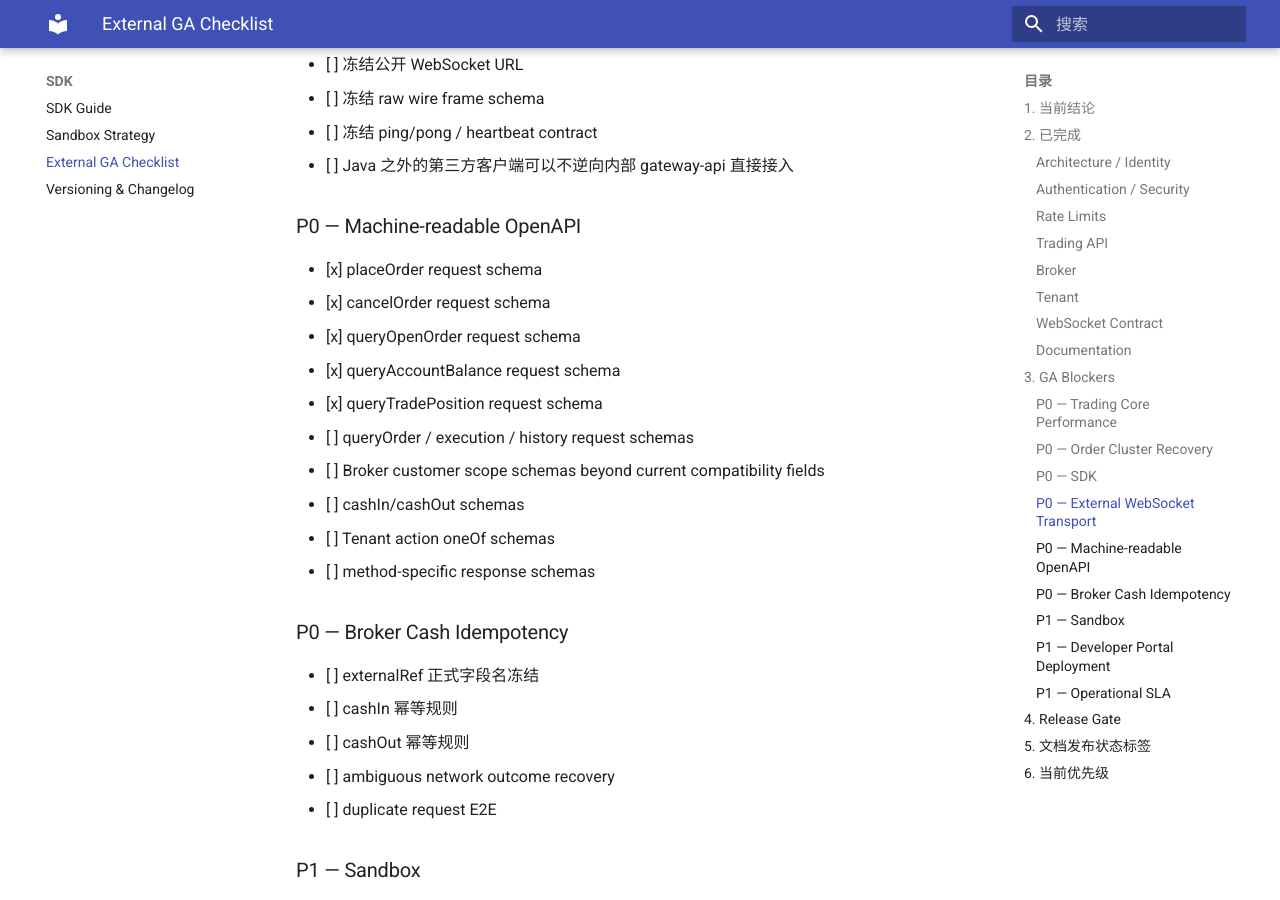
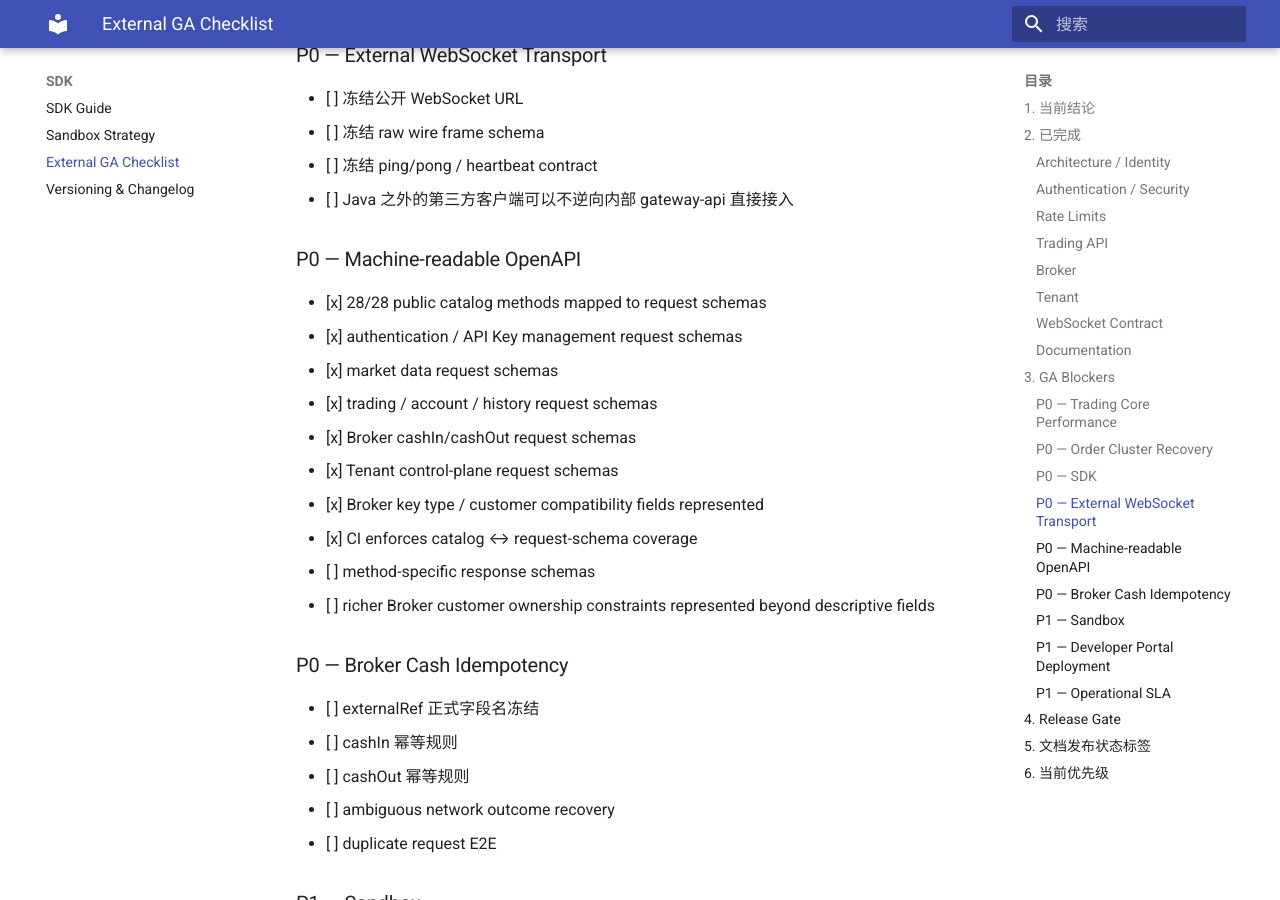
Before and after one commit to bliplink/dc-quant-deploy, an MkDocs documentation site: the page built from docs/openapi/EXTERNAL_GA_CHECKLIST.zh-CN.md, in a window 1280 px wide and 900 px high, scrolled down 4046 px. Built offline with MkDocs 1.6.1 and Material for MkDocs 9.7.7, drawn with Linux system fonts in a browser that asks for light colours; some of the changed text lies outside the part shown.

Commit message:
docs: mark OpenAPI request schema coverage complete

```diff
--- a/docs/openapi/EXTERNAL_GA_CHECKLIST.zh-CN.md
+++ b/docs/openapi/EXTERNAL_GA_CHECKLIST.zh-CN.md
@@ -100,6 +100,7 @@
 - [x] MkDocs static portal config
 - [x] CI build
 - [x] OpenAPI spec validator CI
+- [x] OpenAPI catalog coverage CI
 
 ## 3. GA Blockers
 
@@ -135,16 +136,16 @@
 
 ### P0 — Machine-readable OpenAPI
 
-- [x] placeOrder request schema
-- [x] cancelOrder request schema
-- [x] queryOpenOrder request schema
-- [x] queryAccountBalance request schema
-- [x] queryTradePosition request schema
-- [ ] queryOrder / execution / history request schemas
-- [ ] Broker customer scope schemas beyond current compatibility fields
-- [ ] cashIn/cashOut schemas
-- [ ] Tenant action oneOf schemas
+- [x] 28/28 public catalog methods mapped to request schemas
+- [x] authentication / API Key management request schemas
+- [x] market data request schemas
+- [x] trading / account / history request schemas
+- [x] Broker cashIn/cashOut request schemas
+- [x] Tenant control-plane request schemas
+- [x] Broker key type / customer compatibility fields represented
+- [x] CI enforces catalog ↔ request-schema coverage
 - [ ] method-specific response schemas
+- [ ] richer Broker customer ownership constraints represented beyond descriptive fields
 
 ### P0 — Broker Cash Idempotency
 
```
